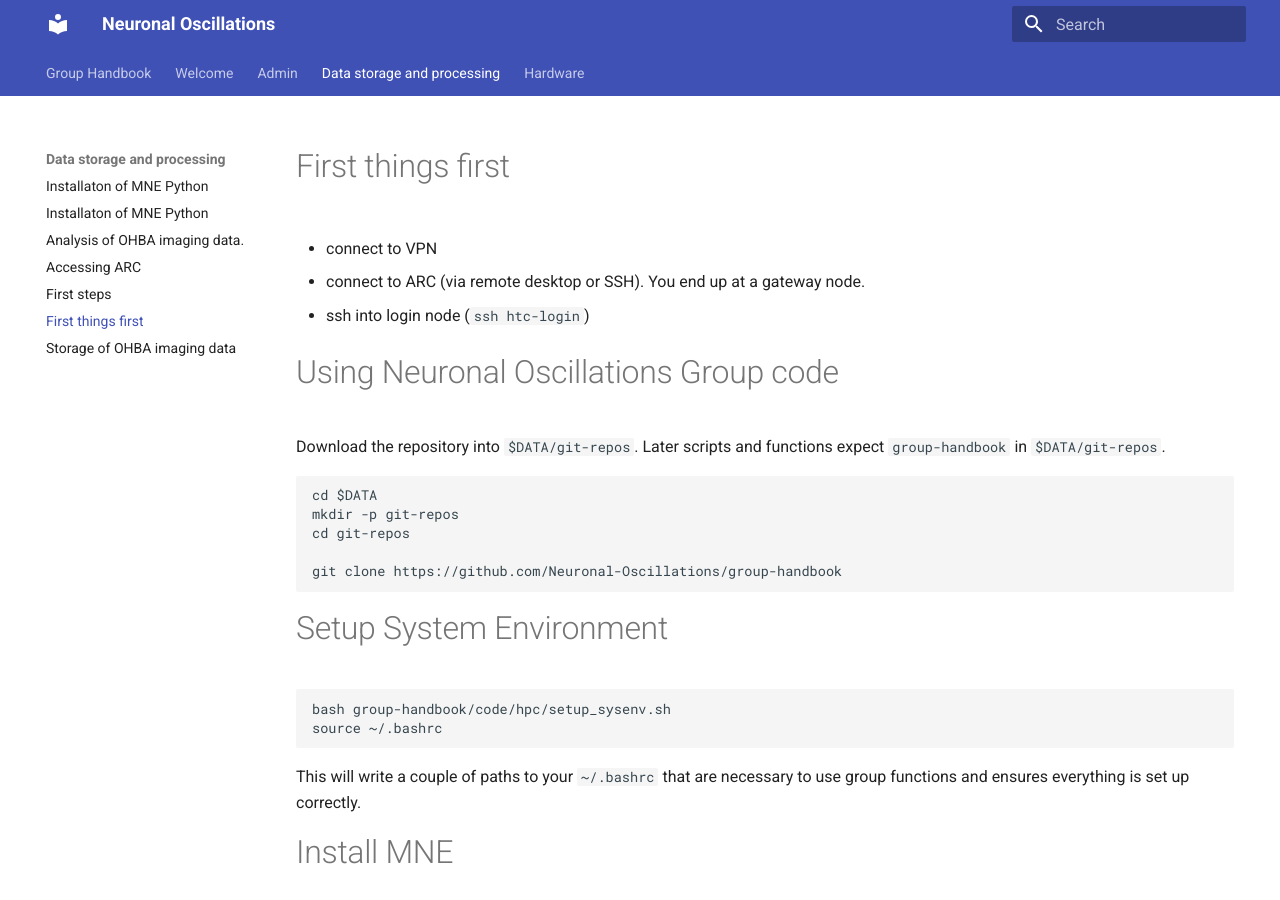
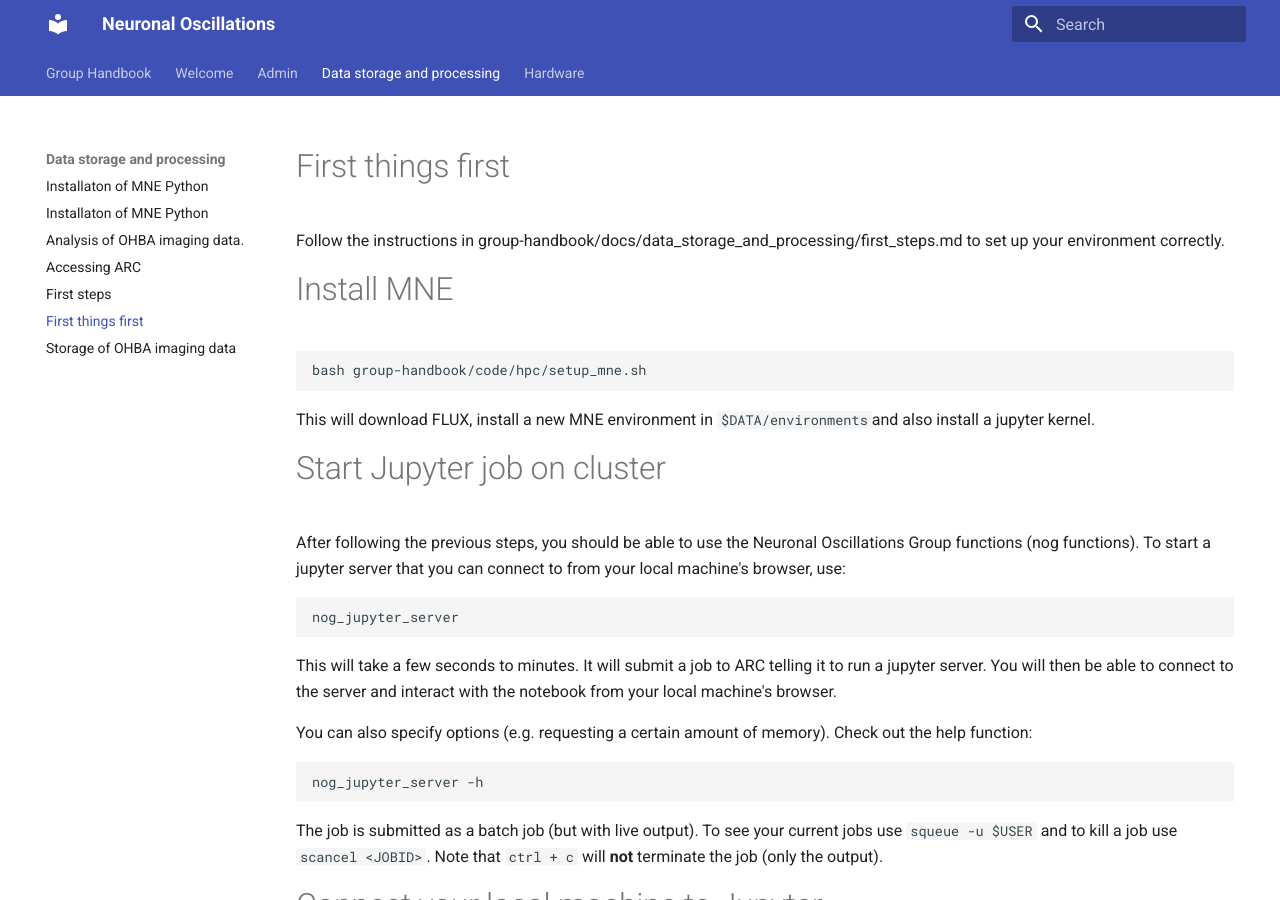
Before and after one commit to Neuronal-Oscillations/group-handbook, an MkDocs documentation site: the page built from docs/data_storage_and_processing/setup_MNE_FLUX_jupyter.md, in a window 1280 px wide and 900 px high. Built offline with MkDocs 1.6.1 and Material for MkDocs 9.7.7, drawn with Linux system fonts in a browser that asks for light colours.

Commit message:
Update setup_MNE_FLUX_jupyter.md

````diff
--- a/docs/data_storage_and_processing/setup_MNE_FLUX_jupyter.md
+++ b/docs/data_storage_and_processing/setup_MNE_FLUX_jupyter.md
@@ -1,32 +1,6 @@
 # First things first
 
-- connect to VPN
-
-- connect to ARC (via remote desktop or SSH). You end up at a gateway node.
-
-- ssh into login node (`ssh htc-login`)
-
-
-# Using Neuronal Oscillations Group code
-
-Download the repository into `$DATA/git-repos`. Later scripts and functions expect `group-handbook` in `$DATA/git-repos`.
-
-```bash
-cd $DATA
-mkdir -p git-repos
-cd git-repos
-
-git clone https://github.com/Neuronal-Oscillations/group-handbook
-```
-
-# Setup System Environment
-
-```bash
-bash group-handbook/code/hpc/setup_sysenv.sh
-source ~/.bashrc
-```
-
-This will write a couple of paths to your `~/.bashrc` that are necessary to use group functions and ensures everything is set up correctly.
+Follow the instructions in group-handbook/docs/data_storage_and_processing/first_steps.md to set up your environment correctly.
 
 # Install MNE
 
````
